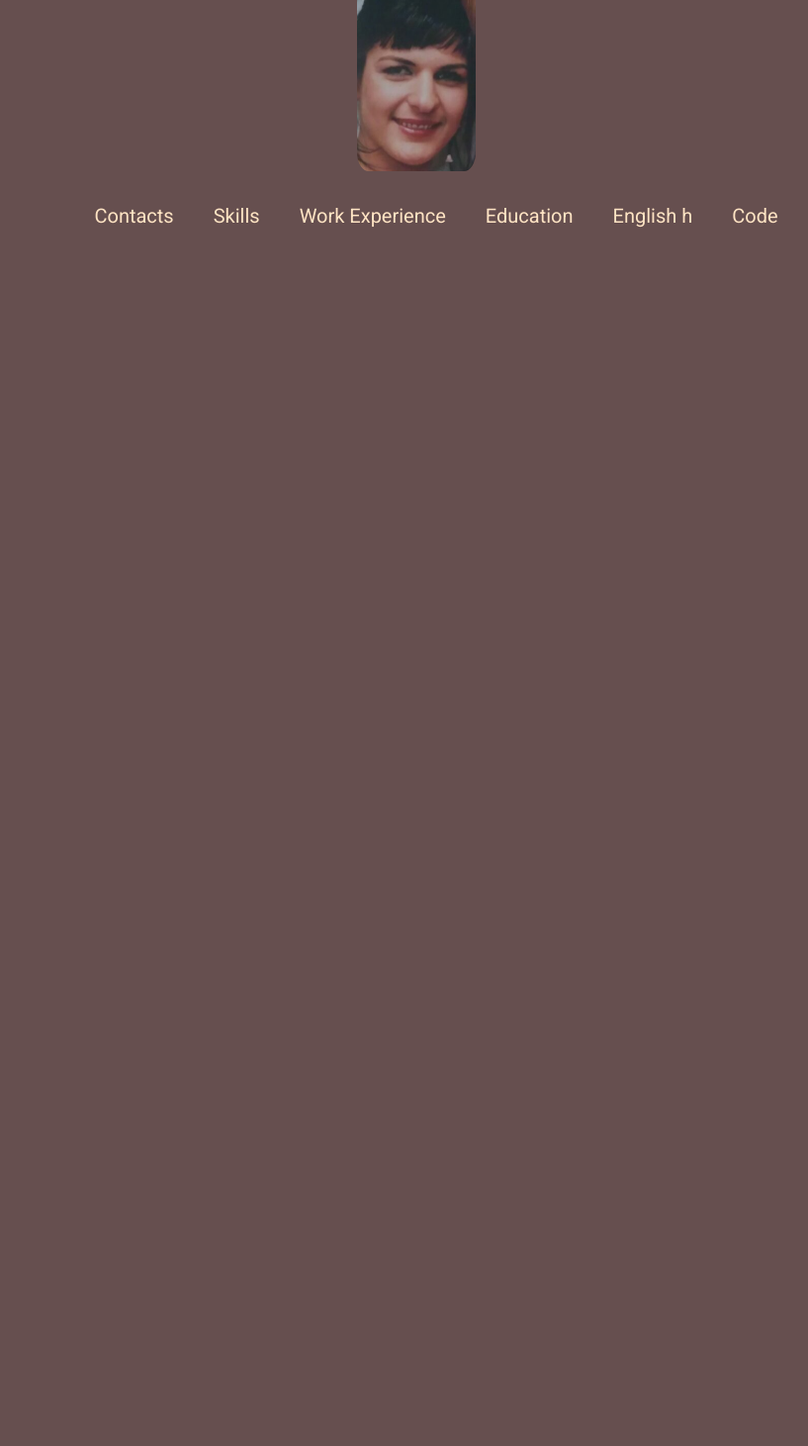
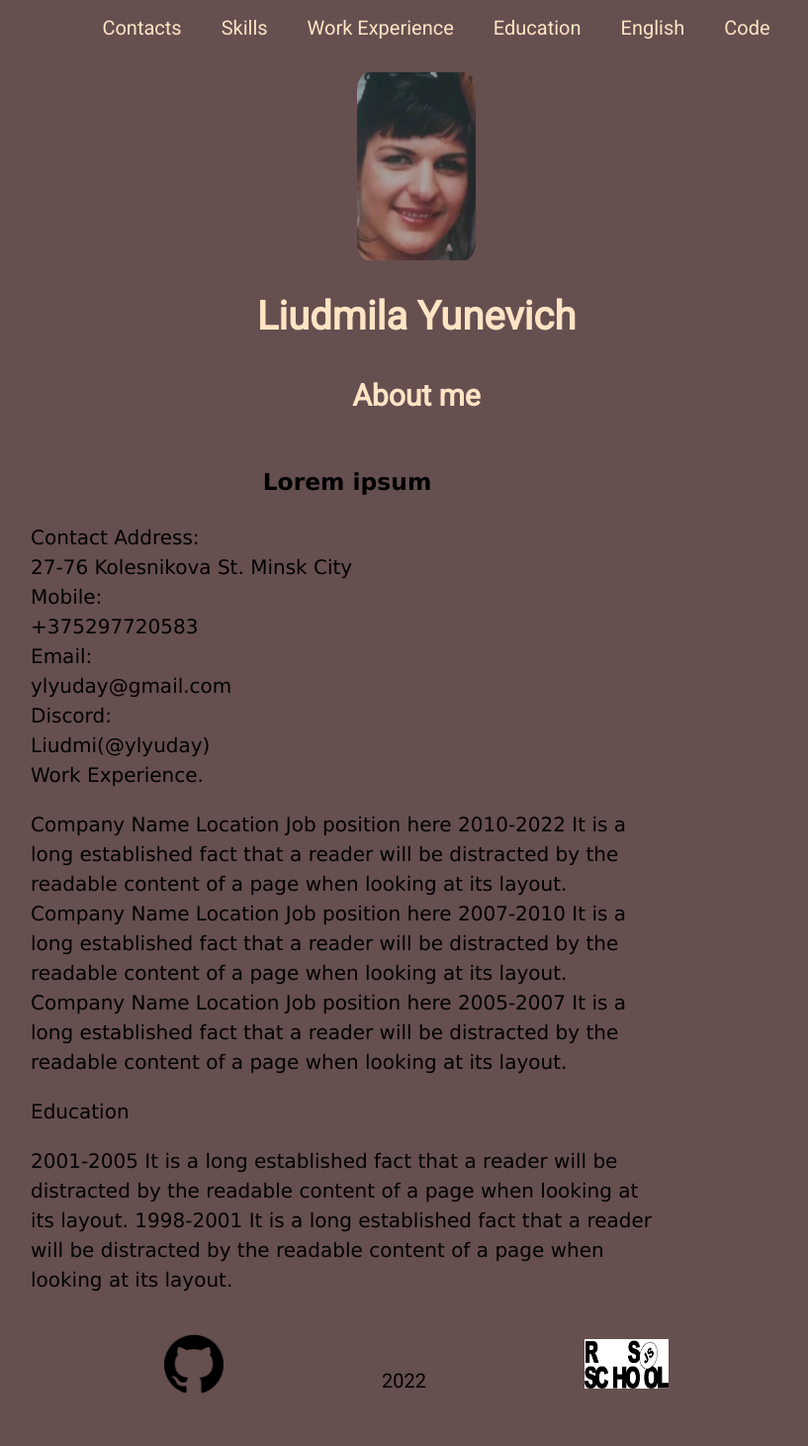
Before and after one commit to ylyuday/rsschool-cv, a plain HTML site: page index.html in a window 1280 px wide. Shown: the part 17-1478 px from the top of the page at 99% size, without its empty margins (219-1036 px from the left). Before the commit the page ends 800 px from the top, so only its background shows below. Drawn offline with Linux system fonts and the light colour scheme.

Commit message:
feat: add icon,logo

```diff
--- a/index.html
+++ b/index.html
@@ -15,48 +15,95 @@
         href="https://fonts.googleapis.com/css2?family=Noto+Sans:ital,wght@0,100;0,200;0,300;0,700;1,300;1,400&display=swap"
         rel="stylesheet">
     <link rel="stylesheet" href="./style.css">
-    <link rel="icon" href="./assets/img/icon rsschool.png">
+    <link rel="icon" href="./assets/img/iconrsschool.png">
     <title>CV</title>
 </head>
 
 <body>
     <header class="header">
-        <img class="img-foto" src="./assets/img/foto.png" alt="foto">
+
         <div class="container">
             <nav class="nav">
                 <ul class="nav-list">
                     <li class="nav-item"><a href="#contacts" class="nav-link">Contacts</a></li>
                     <li class="nav-item"><a href="#skills" class="nav-link">Skills</a></li>
-                    <li class="nav-item"><a href="#work Experience" class="nav-link">Work Experience</a></li>
+                    <li class="nav-item"><a href="#workexperience" class="nav-link">Work Experience</a></li>
                     <li class="nav-item"><a href="#education" class="nav-link">Education</a></li>
-                    <li class="nav-item"><a href="#english" class="nav-link">English
-                            h
-                        </a></li>
+                    <li class="nav-item"><a href="#english" class="nav-link">English</a></li>
                     <li class="nav-item"><a href="#code" class="nav-link">Code</a></li>
                 </ul>
-
             </nav>
         </div>
+        <p>
+            <img class="img-foto" src="./assets/img/foto.png" alt="foto">
+        </p>
+        <h1>Liudmila Yunevich</h1>
+        <h2>About me</h2>
     </header>
     <main class="main">
         <div class="container">
             <section class="section">
+                <h3>Lorem ipsum</h3>
+
+                Contact
+                Address: <br>
+                27-76 Kolesnikova St. Minsk City <br>
+                Mobile: <br>
+                +375297720583 <br>
+                Email: <br>
+                ylyuday@gmail.com <br>
+                Discord: <br>
+                Liudmi(@ylyuday) <br>
+                Work Experience.
+                <p>
+
+                    Company Name Location
+                    Job position here
+                    2010-2022
+                    It is a long established fact that a reader will be distracted by the readable content of a page
+                    when looking at its layout.
+
+                    Company Name Location
+                    Job position here
+                    2007-2010
+                    It is a long established fact that a reader will be distracted by the readable content of a page
+                    when looking at its layout.
+
+                    Company Name Location
+                    Job position here
+                    2005-2007
+                    It is a long established fact that a reader will be distracted by the readable content of a page
+                    when looking at its layout.
+                </p>
+                Education <br>
+                <p>
+                    2001-2005
+                    It is a long established fact that a reader will be distracted by the readable content of a page
+                    when looking at its layout.
+
+                    1998-2001
+                    It is a long established fact that a reader will be distracted by the readable content of a page
+                    when looking at its layout.
+                </p>
 
 
             </section>
+        </div>
+    </main>
+    <footer>
+        <div class="container">
+            <div class="section-footer">
+                <p><a href="https://github.com/ylyuday/rsschool-cv" class="footer-link"><img
+                            src="./assets/img/github.png" width="60" height="60" alt="logo github"></a></p>
+                <p class="footer-link">2022</p>
+                <p><a href="https://app.rs.school/course/schedule?course=js-fe-preschool-2022q2"
+                        class="footer-link"><img src="./assets/img/logorsschool.png" width="85" height="50"
+                            alt="logo rsschool"></a></p>
 
-        </div>
-
-
-
-    </main>
-    <footer class="footer">
-        <div class="container">
-
+            </div>
         </div>
 
     </footer>
-
 </body>
 
 </html>
--- a/style.css
+++ b/style.css
@@ -54,6 +54,7 @@ body {
 	list-style: none;
 	margin-left: 250px;
 
+
 }
 
 h3 {
```
Also changed, not shown: assets/img/github.png (added), assets/img/iconrsschool.png (renamed from assets/img/icon rsschool.png), assets/img/logorsschool.png (added).
